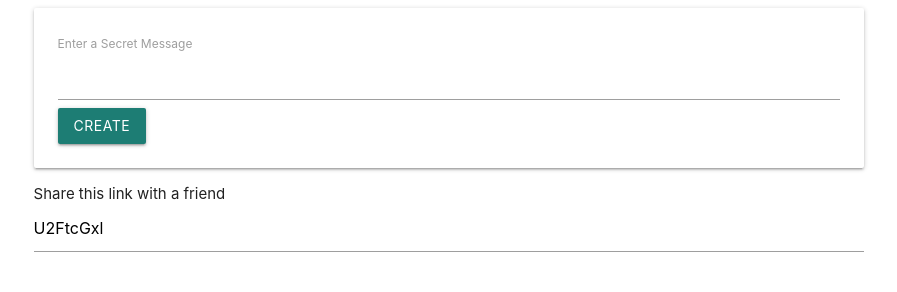
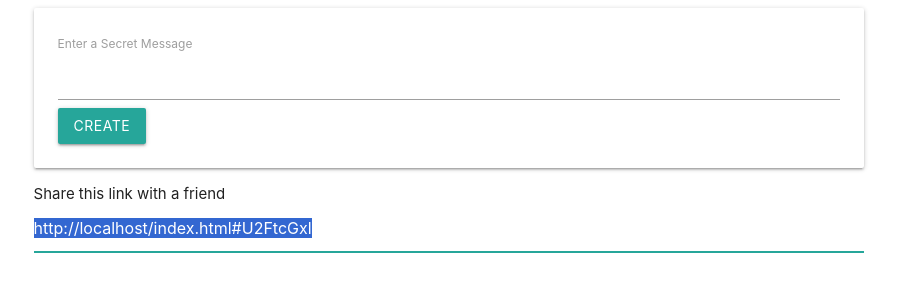
Before and after one commit to kzieber/secret-message-app, a plain HTML site: page index.html in a window 1280 px wide. Both pictures are taken after typing "Sample" into the empty fields and a click on the button "CREATE". Shown: the whole page, without its empty margins (191-1088 px from the left). Drawn offline with nearby package versions, Linux system fonts and the light colour scheme.

Commit message:
secret message link is now selected for easier sharing

```diff
--- a/index.html
+++ b/index.html
@@ -5,7 +5,7 @@
   <meta http-equiv="X-UA-Compatible" content="IE=edge">
   <meta name="viewport" content="width=device-width, initial-scale=1.0">
   <link rel="stylesheet" href="https://cdnjs.cloudflare.com/ajax/libs/materialize/1.0.0/css/materialize.min.css" integrity="sha512-UJfAaOlIRtdR+0P6C3KUoTDAxVTuy3lnSXLyLKlHYJlcSU8Juge/mjeaxDNMlw9LgeIotgz5FP8eUQPhX1q10A==" crossorigin="anonymous" />
-  <title>Document</title>
+  <title>Shh...it's a secret</title>
 </head>
 <body>
   <div class="row">
--- a/index.js
+++ b/index.js
@@ -4,6 +4,9 @@ document.querySelector('form').addEventListener('submit', (evt) => {
   const input = document.querySelector('#message-input');
   const encrypted = btoa(input.value);
 
-  document.querySelector('#link-input').value = encrypted;
+  const secret = document.querySelector('#link-input');
+  secret.value = `${window.location}#${encrypted}`;
+  secret.select();
+
   input.value = '';
 });
```
